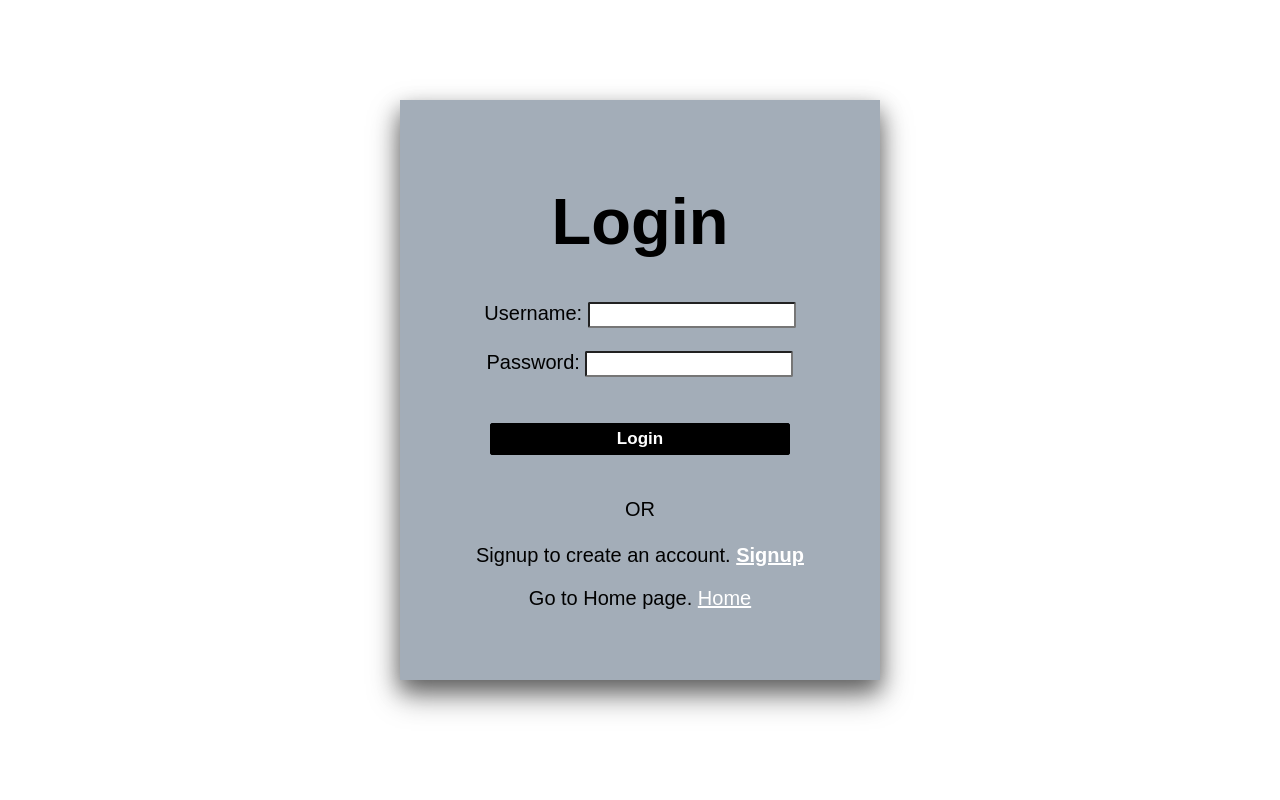
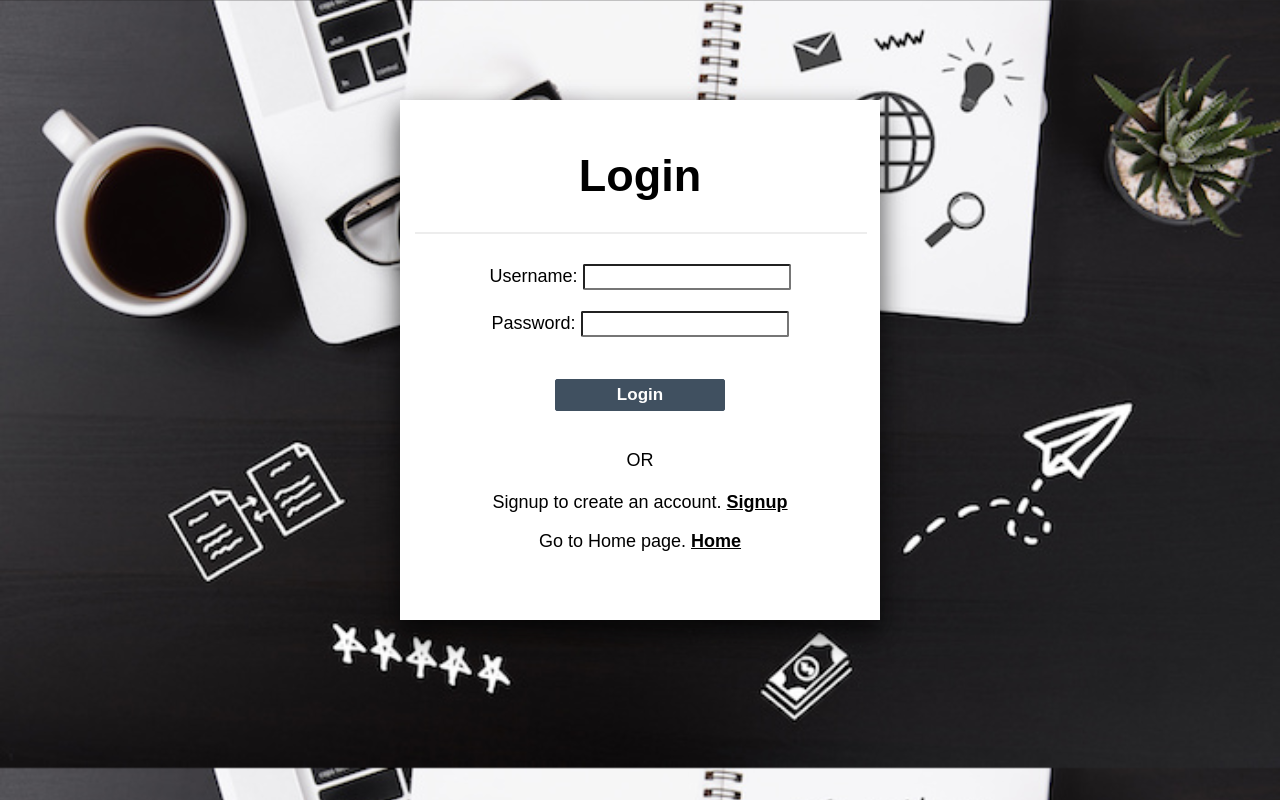
Before and after one commit to hiyampatel/Php_Login_MVC_structure, a PHP site: page /app/view/home/login in a window 1280 px wide. Run offline with PHP 8.4, Linux system fonts and the light colour scheme.

Commit message:
Changes css of login page for error msg

```diff
--- a/mvc/app/view/home/login.php
+++ b/mvc/app/view/home/login.php
@@ -5,15 +5,8 @@
     <link rel="stylesheet" type='text/css' href="/css/home/login.css">
 </head>
 <body>
-    <?php
-        if(isset($_SESSION['m']))
-        {
-            echo "<div class='msg'>".$_SESSION['m']."</div>";
-            session_destroy();
-        }
-    ?>
     <div class="main-login">
-        <h1>Login</h1>
+        <h1>Login</h1><hr><br>
         <form method="POST" action="login">
             Username: <input type="text" name="username" required><br><br>
             Password: <input type="password" name="password" required><br><br><br>
@@ -22,8 +15,15 @@
         <div>
             <p>OR<br><br>Signup to create an account.
             <a href="/home/signup"><b>Signup</b></a></p>
-            <p>Go to Home page.  <a href="/home/index">Home</a></p>
+            <p>Go to Home page. <b><a href="/home/index">Home</a></b></p>
         </div>
+        <?php
+            if(isset($_SESSION['m']))
+            {
+                echo "<div class='msg'><b>".$_SESSION['m']."</b></div>";
+                session_destroy();
+            }
+        ?>
     </div>
 </body>
 </html>
--- a/mvc/public/css/home/login.css
+++ b/mvc/public/css/home/login.css
@@ -3,9 +3,12 @@ body
 {
 
     box-sizing: border-box;
-    font-size: 20px;
+    font-size: 18px;
     margin: 100px 0;
     font-family: sans-serif;
+    background-color: #728ba7;
+    background-image: url(../../Images/main-2.jpg);
+    background-size: cover;
 }
 
 .main-login, .main-signup
@@ -13,25 +16,30 @@ body
     max-width: 450px;
     min-width: 200px;
     text-align: center;
-    padding: 40px 15px 50px;
-    background-color: #A3ADB8;
+    padding: 20px 15px 50px;
+    background-color: #ffffff;
     margin: auto;
     box-shadow: 0 10px 20px 0 rgba(0, 0, 0, 0.4), 0 15px 30px 0 rgba(0, 0, 0, 0.4);
 }
 
+.main-login a, .main-signup a
+{
+    color: #000000;
+}
 .main-signup
 {
     margin: -40px auto;
 }
 
+hr
+{
+    border: #ededed 0.01px solid;
+    width: 100%;
+}
+
 h1
 {
-    font-size: 65px;
-}
-
-a
-{
-    color: #ffffff;
+    font-size: 45px;
 }
 
 input[type=text], input[type=password], input[type=email]
@@ -46,29 +54,27 @@ input[type=submit]
 {
     padding: 5px 10px;
     font-size: 17px;
-    width: 300px;
-    border: 1px solid #000000;
+    width: 170px;
+    border: none;
     border-radius: 2px;
     font-weight: 900;
-    background-color: #000000;
+    background-color: #405060;
     color: #ffffff;
+    border: 1px solid #405060;/*17507a*/
 }
 
 .msg
 {
     text-align: center;
-    border: #ff0000 solid 1px;
-    background-color: rgba(255,0,0,0.1);
-    margin: 10px 35%;
-    padding: 10px 0;
+    margin: 0px 10%;
     color: #ff0000;
     font-size: 15px;
 }
 
 input[type=submit]:hover
 {
-    color: #000000;
-    background-color: #ffffff;
+    color: #ffffff;
+    background-color: #708090;
     border:#708090 1px solid;
 }
 
```
Also changed, not shown: mvc/app/view/home/signup.php (+5 -5 lines), mvc/public/Images/Posts/1_1.jpg (added), mvc/public/Images/Posts/1_2.jpg (added), mvc/public/Images/Posts/1_3.jpg (added), mvc/public/Images/Posts/_1.jpg (added), mvc/public/Images/main-1.png (added), 1 other file.
